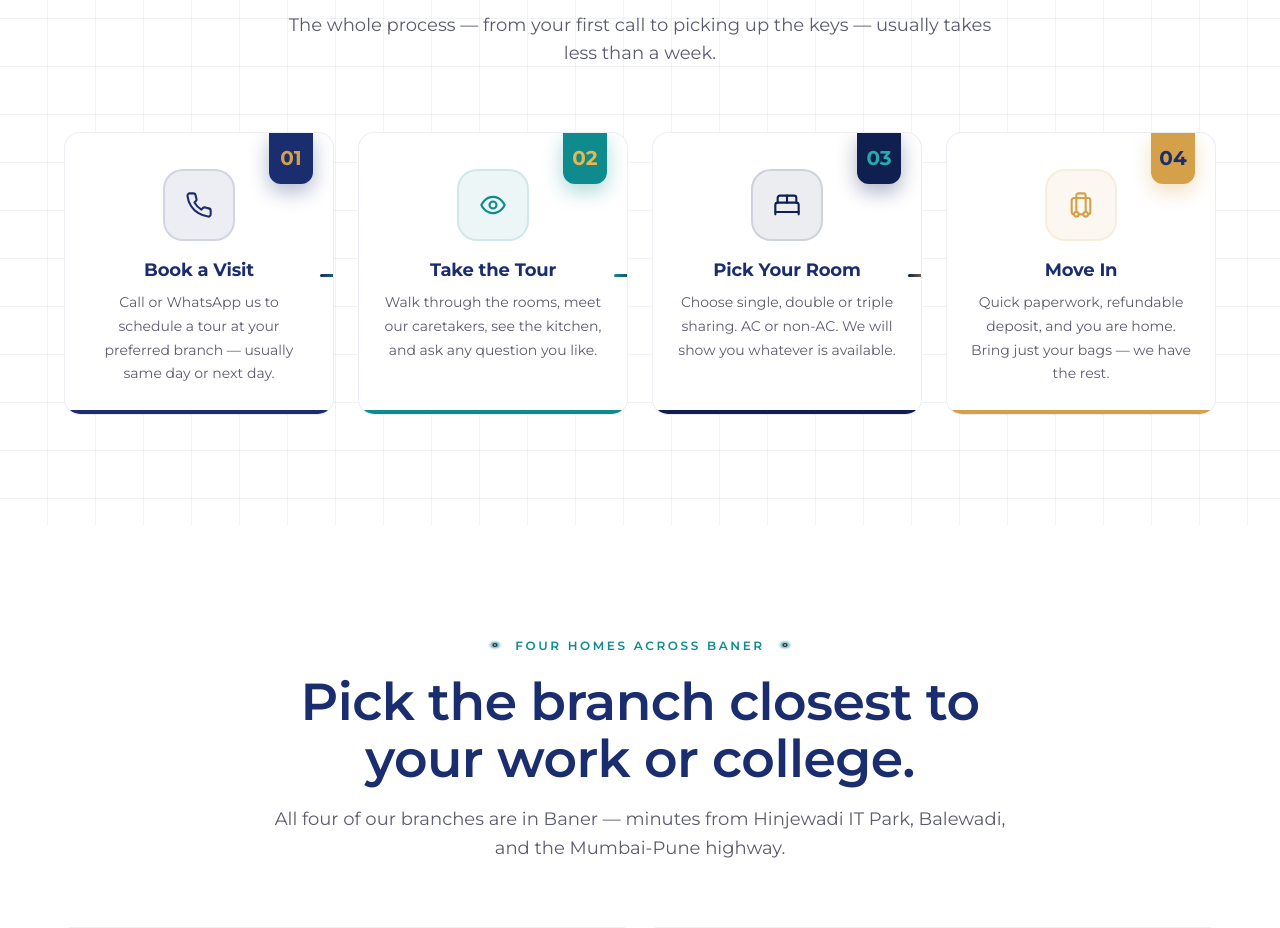
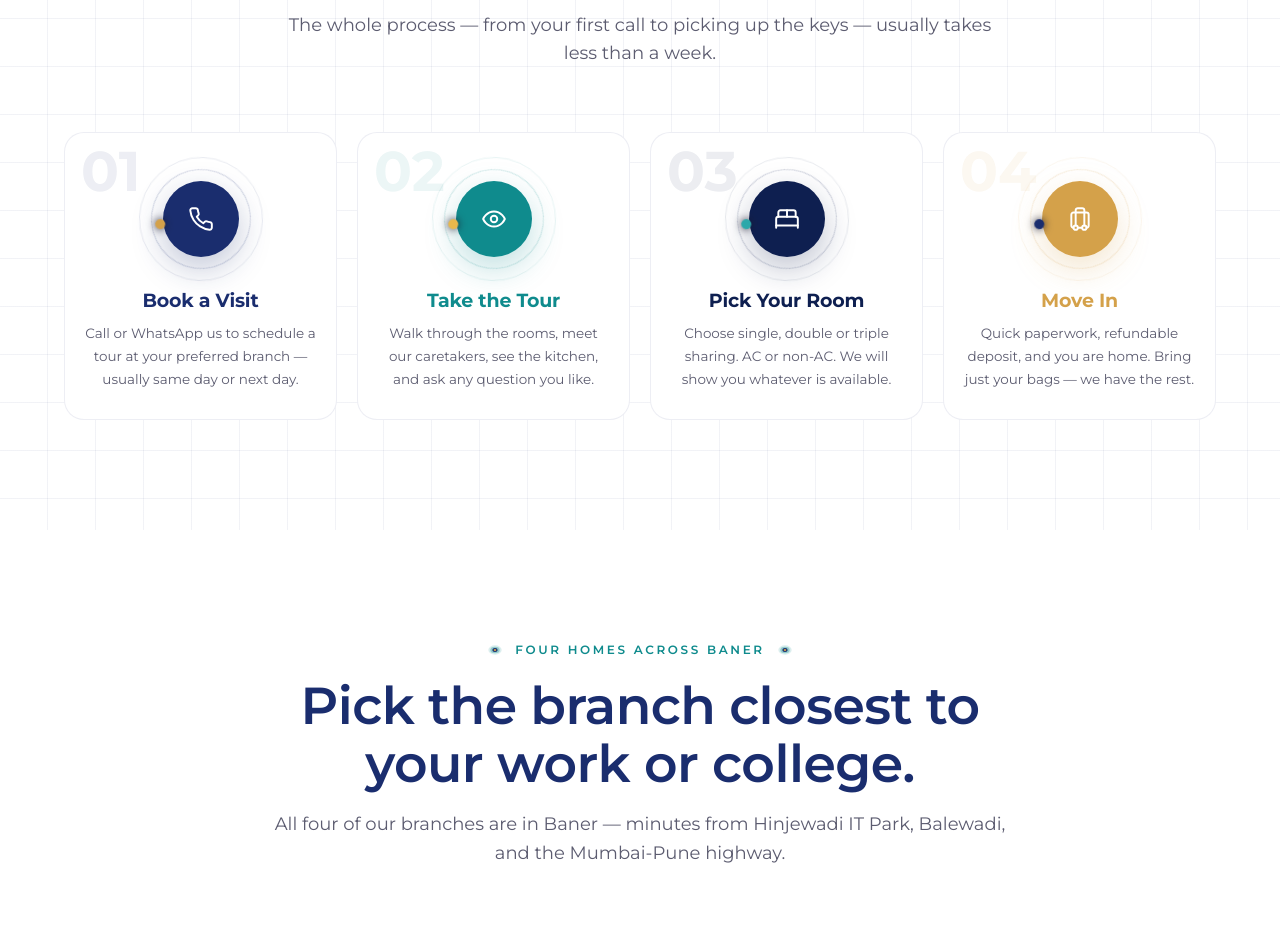
Before and after one commit to Quebeta-Technologies/PG-BKM, a React (Vite) app in the folder frontend/: page / in a window 1280 px wide. Shown: the part 7000-7928 px from the top of the page. Built offline with nearby package versions, Linux system fonts and the light colour scheme.

Commit message:
animation 2

```diff
--- a/frontend/src/components/HowItWorks.jsx
+++ b/frontend/src/components/HowItWorks.jsx
@@ -5,11 +5,11 @@ import { STEPS } from '../data.js';
 
 const ICONS = [Phone, Eye, BedDouble, Luggage];
 
-const COLORS = [
-  { bg: '#1A2D6E', accent: '#D4A14A' },
-  { bg: '#0F8B8D', accent: '#E8B84C' },
-  { bg: '#0E1F50', accent: '#2BA8AA' },
-  { bg: '#D4A14A', accent: '#1A2D6E' },
+const CONFIGS = [
+  { bg: '#1A2D6E', light: '#e8edf8', accent: '#D4A14A', label: 'Step 1' },
+  { bg: '#0F8B8D', light: '#e6f4f4', accent: '#E8B84C', label: 'Step 2' },
+  { bg: '#0E1F50', light: '#e7eaf5', accent: '#2BA8AA', label: 'Step 3' },
+  { bg: '#D4A14A', light: '#faf3e7', accent: '#1A2D6E', label: 'Step 4' },
 ];
 
 function useInView() {
@@ -20,67 +20,76 @@ function useInView() {
     if (!el) return;
     const obs = new IntersectionObserver(([e]) => {
       if (e.isIntersecting) { setInView(true); obs.disconnect(); }
-    }, { threshold: 0.15 });
+    }, { threshold: 0.1 });
     obs.observe(el);
     return () => obs.disconnect();
   }, []);
   return [ref, inView];
 }
 
-function StepCard({ step, index, inView }) {
+function StepCard({ step, index, inView, activeStep, setActiveStep }) {
   const Icon = ICONS[index];
-  const c = COLORS[index];
-  const delay = index * 150;
+  const c = CONFIGS[index];
+  const isActive = activeStep === index;
+  const delay = index * 180;
 
   return (
     <div
-      className="step-card-new"
+      className={`hiw-card ${isActive ? 'hiw-card--active' : ''}`}
+      onMouseEnter={() => setActiveStep(index)}
+      onMouseLeave={() => setActiveStep(null)}
       style={{
         opacity: inView ? 1 : 0,
-        transform: inView ? 'translateY(0) scale(1)' : 'translateY(40px) scale(0.95)',
-        transition: `opacity 0.6s ease ${delay}ms, transform 0.6s ease ${delay}ms`,
+        transform: inView ? 'translateY(0)' : 'translateY(60px)',
+        transition: `opacity 0.7s ease ${delay}ms, transform 0.7s ease ${delay}ms`,
+        '--card-bg': c.bg,
+        '--card-light': c.light,
+        '--card-accent': c.accent,
       }}
     >
-      {/* Step number badge — top right */}
-      <div className="step-badge" style={{ background: c.bg, boxShadow: `0 8px 20px ${c.bg}55` }}>
-        <span className="step-badge-num" style={{ color: c.accent }}>{step.num}</span>
+      {/* Animated background blob */}
+      <div className="hiw-blob" style={{ background: c.light }} />
+
+      {/* Floating number */}
+      <div className="hiw-num" style={{ color: c.bg }}>
+        {step.num}
       </div>
 
-      {/* Icon */}
-      <div className="step-icon-wrap" style={{ background: `${c.bg}14`, border: `2px solid ${c.bg}22` }}>
-        <Icon size={28} color={c.bg} strokeWidth={1.8} />
+      {/* Icon with orbit ring */}
+      <div className="hiw-icon-orbit">
+        <div className="hiw-orbit-ring" style={{ borderColor: `${c.bg}30` }} />
+        <div className="hiw-orbit-ring hiw-orbit-ring--2" style={{ borderColor: `${c.bg}18` }} />
+        <div className="hiw-icon-circle" style={{ background: c.bg, boxShadow: `0 12px 32px ${c.bg}44` }}>
+          <Icon size={26} color="white" strokeWidth={1.8} />
+        </div>
+        {/* Orbiting dot */}
+        <div className="hiw-orbit-dot" style={{ background: c.accent }} />
       </div>
 
-      {/* Connector to next card */}
-      {index < STEPS.length - 1 && (
-        <div
-          className="step-connector"
-          style={{
-            background: `linear-gradient(90deg, ${c.bg}, ${COLORS[index + 1].bg})`,
-            transform: inView ? 'scaleX(1)' : 'scaleX(0)',
-            transition: `transform 0.6s ease ${delay + 400}ms`,
-          }}
-        />
-      )}
+      {/* Content */}
+      <div className="hiw-content">
+        <h3 className="hiw-title" style={{ color: c.bg }}>{step.title}</h3>
+        <p className="hiw-desc">{step.desc}</p>
+      </div>
 
-      <h3 className="step-title">{step.title}</h3>
-      <p className="step-desc">{step.desc}</p>
-
-      {/* Bottom accent bar */}
+      {/* Bottom glow bar */}
       <div
-        className="step-accent-bar"
+        className="hiw-glow-bar"
         style={{
-          background: c.bg,
-          transform: inView ? 'scaleX(1)' : 'scaleX(0)',
-          transition: `transform 0.5s ease ${delay + 200}ms`,
+          background: `linear-gradient(90deg, ${c.bg}, ${c.accent})`,
+          transform: isActive ? 'scaleX(1)' : 'scaleX(0)',
         }}
       />
+
+      {/* Corner accent */}
+      <div className="hiw-corner" style={{ borderColor: c.bg }} />
     </div>
   );
 }
 
 export default function HowItWorks() {
   const [ref, inView] = useInView();
+  const [activeStep, setActiveStep] = useState(null);
 
   return (
     <section className="section grid-bg" id="how">
@@ -93,9 +102,16 @@ export default function HowItWorks() {
           </p>
         </div>
 
-        <div className="steps-grid-new" ref={ref}>
+        <div className="hiw-grid" ref={ref}>
           {STEPS.map((step, i) => (
-            <StepCard key={step.num} step={step} index={i} inView={inView} />
+            <StepCard
+              key={step.num}
+              step={step}
+              index={i}
+              inView={inView}
+              activeStep={activeStep}
+              setActiveStep={setActiveStep}
+            />
           ))}
         </div>
       </div>
--- a/frontend/src/styles.css
+++ b/frontend/src/styles.css
@@ -334,100 +334,168 @@ img { display: block; max-width: 100%; }
 .step-card h3 { font-size: 19px; margin-bottom: 10px; text-align: center; }
 .step-card p { font-size: 14px; color: var(--ink-muted); text-align: center; line-height: 1.6; }
 
-/* ─────── NEW ANIMATED STEPS ─────── */
-.steps-grid-new {
+/* ─────── NEW HIW ANIMATED STEPS ─────── */
+.hiw-grid {
   display: grid;
   grid-template-columns: repeat(4, 1fr);
-  gap: 24px;
-  position: relative;
+  gap: 20px;
 }
 
-.step-card-new {
+.hiw-card {
+  position: relative;
   background: var(--white);
   border: 1px solid var(--border);
-  border-radius: 16px;
-  padding: 36px 24px 28px;
-  position: relative;
+  border-radius: 20px;
+  padding: 36px 20px 28px;
   text-align: center;
   overflow: hidden;
-  transition: transform 0.3s ease, box-shadow 0.3s ease, border-color 0.3s ease;
-  cursor: default;
+  cursor: pointer;
+  transition: transform 0.4s cubic-bezier(0.34, 1.56, 0.64, 1),
+              box-shadow 0.4s ease,
+              border-color 0.3s ease;
 }
 
-.step-card-new:hover {
-  transform: translateY(-8px);
-  box-shadow: 0 24px 48px rgba(26, 45, 110, 0.12);
-  border-color: var(--gold);
+.hiw-card:hover {
+  transform: translateY(-10px) scale(1.02);
+  box-shadow: 0 32px 64px rgba(26, 45, 110, 0.14);
+  border-color: var(--card-bg, var(--navy));
 }
 
-/* Step number badge — top right corner */
-.step-badge {
+/* Animated background blob */
+.hiw-blob {
   position: absolute;
-  top: -1px;
-  right: 20px;
-  width: 44px;
-  height: 52px;
-  border-radius: 0 0 12px 12px;
+  top: -40px;
+  right: -40px;
+  width: 140px;
+  height: 140px;
+  border-radius: 50%;
+  opacity: 0;
+  transition: opacity 0.4s ease, transform 0.4s ease;
+  transform: scale(0.6);
+}
+.hiw-card:hover .hiw-blob {
+  opacity: 1;
+  transform: scale(1);
+}
+
+/* Large faded step number */
+.hiw-num {
+  position: absolute;
+  top: 10px;
+  left: 16px;
+  font-family: 'Fraunces', serif;
+  font-size: 56px;
+  font-weight: 700;
+  opacity: 0.08;
+  line-height: 1;
+  transition: opacity 0.3s ease, transform 0.3s ease;
+  user-select: none;
+}
+.hiw-card:hover .hiw-num {
+  opacity: 0.13;
+  transform: scale(1.08);
+}
+
+/* Orbit ring container */
+.hiw-icon-orbit {
+  position: relative;
+  width: 100px;
+  height: 100px;
+  margin: 0 auto 22px;
+}
+
+/* Outer ring */
+.hiw-orbit-ring {
+  position: absolute;
+  inset: 0;
+  border-radius: 50%;
+  border: 1.5px solid;
+  animation: orbit-spin 8s linear infinite;
+}
+.hiw-orbit-ring--2 {
+  inset: -12px;
+  animation: orbit-spin 14s linear infinite reverse;
+}
+
+@keyframes orbit-spin {
+  from { transform: rotate(0deg); }
+  to { transform: rotate(360deg); }
+}
+
+/* Icon circle */
+.hiw-icon-circle {
+  position: absolute;
+  inset: 12px;
+  border-radius: 50%;
   display: flex;
   align-items: center;
   justify-content: center;
+  transition: transform 0.4s cubic-bezier(0.34, 1.56, 0.64, 1),
+              box-shadow 0.4s ease;
 }
-.step-badge-num {
-  font-family: 'Fraunces', serif;
-  font-size: 20px;
-  font-weight: 700;
-  line-height: 1;
+.hiw-card:hover .hiw-icon-circle {
+  transform: scale(1.12) rotate(-8deg);
 }
 
-/* Icon */
-.step-icon-wrap {
-  width: 72px;
-  height: 72px;
-  border-radius: 20px;
-  display: flex;
-  align-items: center;
-  justify-content: center;
-  margin: 0 auto 20px;
+/* Orbiting dot */
+.hiw-orbit-dot {
+  position: absolute;
+  top: 4px;
+  left: 50%;
+  width: 10px;
+  height: 10px;
+  border-radius: 50%;
+  margin-left: -5px;
+  animation: orbit-spin 4s linear infinite;
+  transform-origin: 5px 46px;
+  box-shadow: 0 0 8px currentColor;
+}
+
+/* Content */
+.hiw-content { position: relative; z-index: 1; }
+.hiw-title {
+  font-family: 'Fraunces', serif;
+  font-size: 19px;
+  font-weight: 700;
+  margin-bottom: 10px;
   transition: transform 0.3s ease;
 }
-.step-card-new:hover .step-icon-wrap {
-  transform: rotate(-6deg) scale(1.08);
-}
-
-/* Connector arrow between cards */
-.step-connector {
-  position: absolute;
-  top: 50%;
-  right: -13px;
-  width: 26px;
-  height: 3px;
-  border-radius: 2px;
-  transform-origin: left;
-  z-index: 2;
-}
-
-/* Title & desc */
-.step-title {
-  font-size: 18px;
-  font-weight: 700;
-  color: var(--navy);
-  margin-bottom: 10px;
-}
-.step-desc {
-  font-size: 14px;
+.hiw-card:hover .hiw-title { transform: translateY(-2px); }
+.hiw-desc {
+  font-size: 13.5px;
   color: var(--ink-muted);
   line-height: 1.7;
 }
 
-/* Bottom accent bar */
-.step-accent-bar {
+/* Bottom glow bar */
+.hiw-glow-bar {
   position: absolute;
   bottom: 0;
   left: 0;
   right: 0;
   height: 4px;
-  border-radius: 0 0 16px 16px;
+  border-radius: 0 0 20px 20px;
   transform-origin: left;
+  transition: transform 0.4s cubic-bezier(0.34, 1.56, 0.64, 1);
+}
+
+/* Corner accent bracket */
+.hiw-corner {
+  position: absolute;
+  bottom: 12px;
+  right: 12px;
+  width: 20px;
+  height: 20px;
+  border-right: 2px solid;
+  border-bottom: 2px solid;
+  border-radius: 0 0 4px 0;
+  opacity: 0;
+  transition: opacity 0.3s ease 0.1s, transform 0.3s ease;
+  transform: translate(4px, 4px);
+}
+.hiw-card:hover .hiw-corner {
+  opacity: 0.4;
+  transform: translate(0, 0);
 }
 
 /* ─────── LOCATIONS ─────── */
@@ -559,6 +627,7 @@ img { display: block; max-width: 100%; }
   .steps-grid::before { display: none; }
   .steps-grid-new { grid-template-columns: repeat(2, 1fr); gap: 16px; }
   .step-connector { display: none; }
+  .hiw-grid { grid-template-columns: repeat(2, 1fr); gap: 16px; }
   .locations-grid { grid-template-columns: 1fr; }
   .landmarks-grid { grid-template-columns: repeat(2, 1fr); }
   .footer-grid { grid-template-columns: 1fr 1fr; gap: 32px; }
@@ -577,6 +646,7 @@ img { display: block; max-width: 100%; }
   .amenities-grid { grid-template-columns: 1fr; }
   .steps-grid { grid-template-columns: 1fr; }
   .steps-grid-new { grid-template-columns: 1fr; }
+  .hiw-grid { grid-template-columns: 1fr; }
   .landmarks-grid { grid-template-columns: 1fr; }
   .footer-grid { grid-template-columns: 1fr; }
   .hero-actions { flex-direction: column; align-items: stretch; }
```
